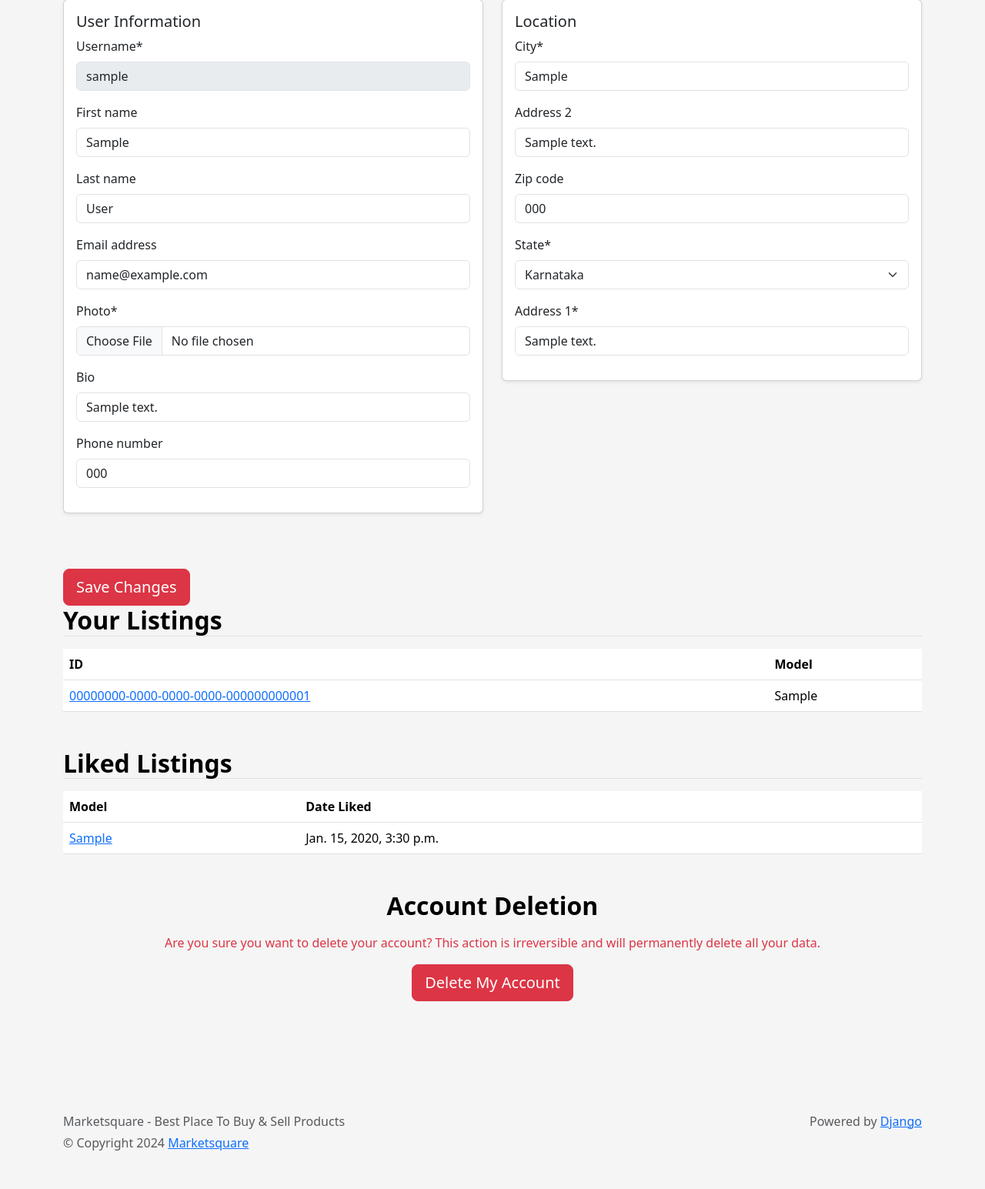
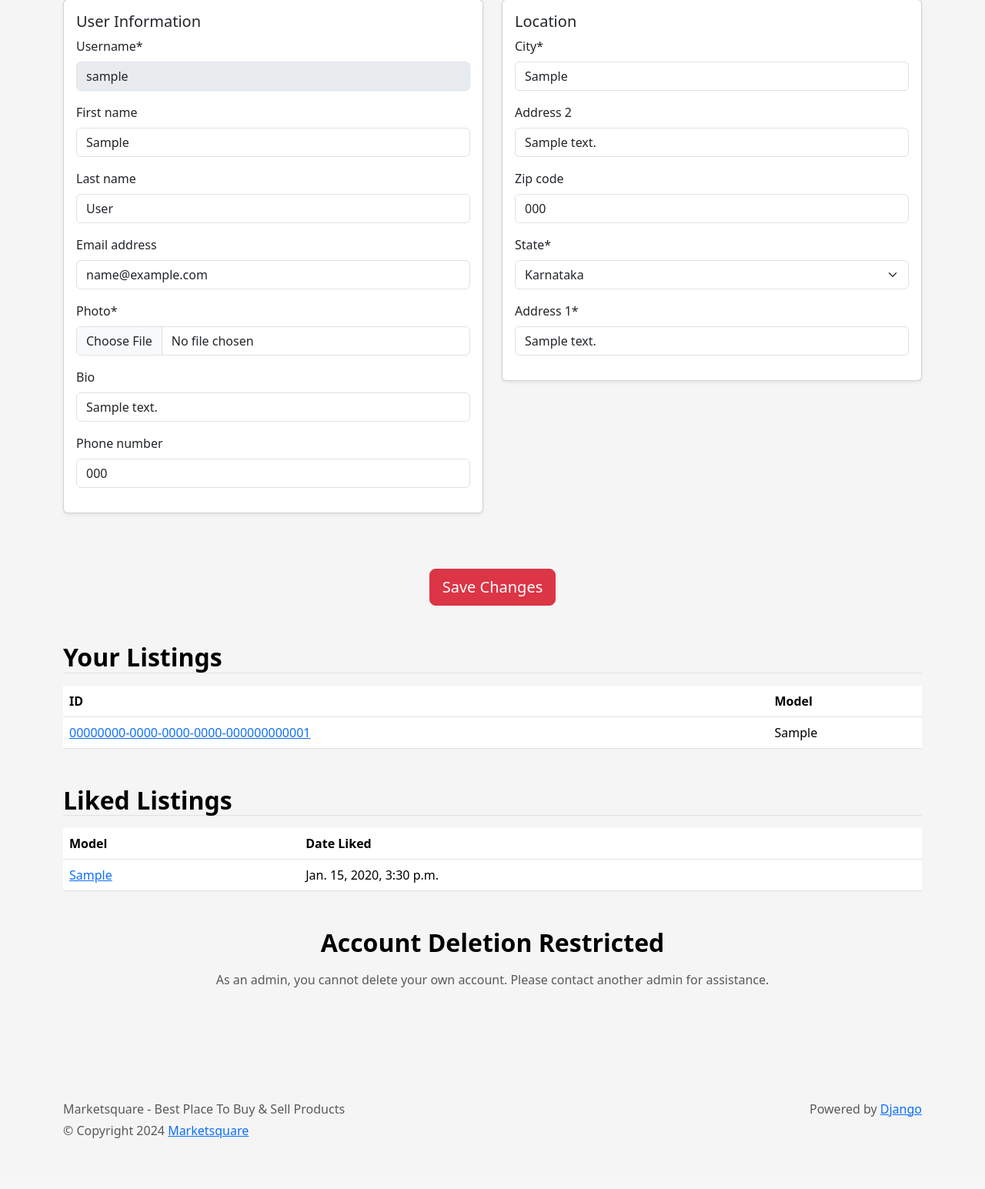
Before and after one commit to N1khilM/marketsquare, a Django app: page /profile/ in a window 1280 px wide. Shown: the part 230-1775 px from the top of the page at 77% size. After the commit the page ends 1709 px from the top, so only its background shows below. Run offline with Django 5.2, Linux system fonts and the light colour scheme; a user stored in the database is signed in; tables that the repository leaves empty hold one stand-in row (values such as "Sample post"); some libraries are stand-ins or nearby versions.

Commit message:
some modifications for templates

```diff
--- a/marketsquare/templates/views/not_authorized.html
+++ b/marketsquare/templates/views/not_authorized.html
@@ -32,6 +32,6 @@
   <body>
     <h1>403 Forbidden</h1>
     <p>You do not have permission to access this page.</p>
-    <a href="{% url 'home' %}" class="button">Get Back to Homepage</a>
+    <a href="{% url 'main' %}" class="button">Get Back to Mainpage</a>
   </body>
 </html>
--- a/users/templates/views/profile.html
+++ b/users/templates/views/profile.html
@@ -33,7 +33,9 @@
                     </div>
                 </div>
             </div>
+            <div class="text-center mb-5">
             <button class="btn btn-lg btn-danger" type="submit">Save Changes</button>
+            </div>
         </form>
 
         <!-- User Listings -->
@@ -79,14 +81,24 @@
         </div>
 
         <!-- Account Deletion Section -->
+        {% if not user.is_superuser %}  <!-- Check if user is not an admin -->
         <div class="text-center mb-5">
             <h2 class="mb-3" style="color: black; font-weight: bold;">Account Deletion</h2>
             <p class="text-danger">Are you sure you want to delete your account? This action is irreversible and will permanently delete all your data.</p>
-            <form action="{% url 'delete_account_confirm' %}" method="post">
-                {% csrf_token %}
-                <button class="btn btn-lg btn-danger" type="submit">Delete My Account</button>
-            </form>
+            <!-- Using Flexbox to Align Right -->
+            <div class="d-flex justify-content-end">
+                <form action="{% url 'delete_account_confirm' %}" method="post">
+                    {% csrf_token %}
+                    <button class="btn btn-lg btn-danger" type="submit">Delete My Account</button>
+                </form>
+            </div>
         </div>
+        {% else %}
+        <div class="text-center mb-5">
+            <h2 class="mb-3" style="color: black; font-weight: bold;">Account Deletion Restricted</h2>
+            <p class="text-muted">As an admin, you cannot delete your own account. Please contact another admin for assistance.</p>
+        </div>
+        {% endif %}
     </div>
 </div>
 {% endblock %}
```
